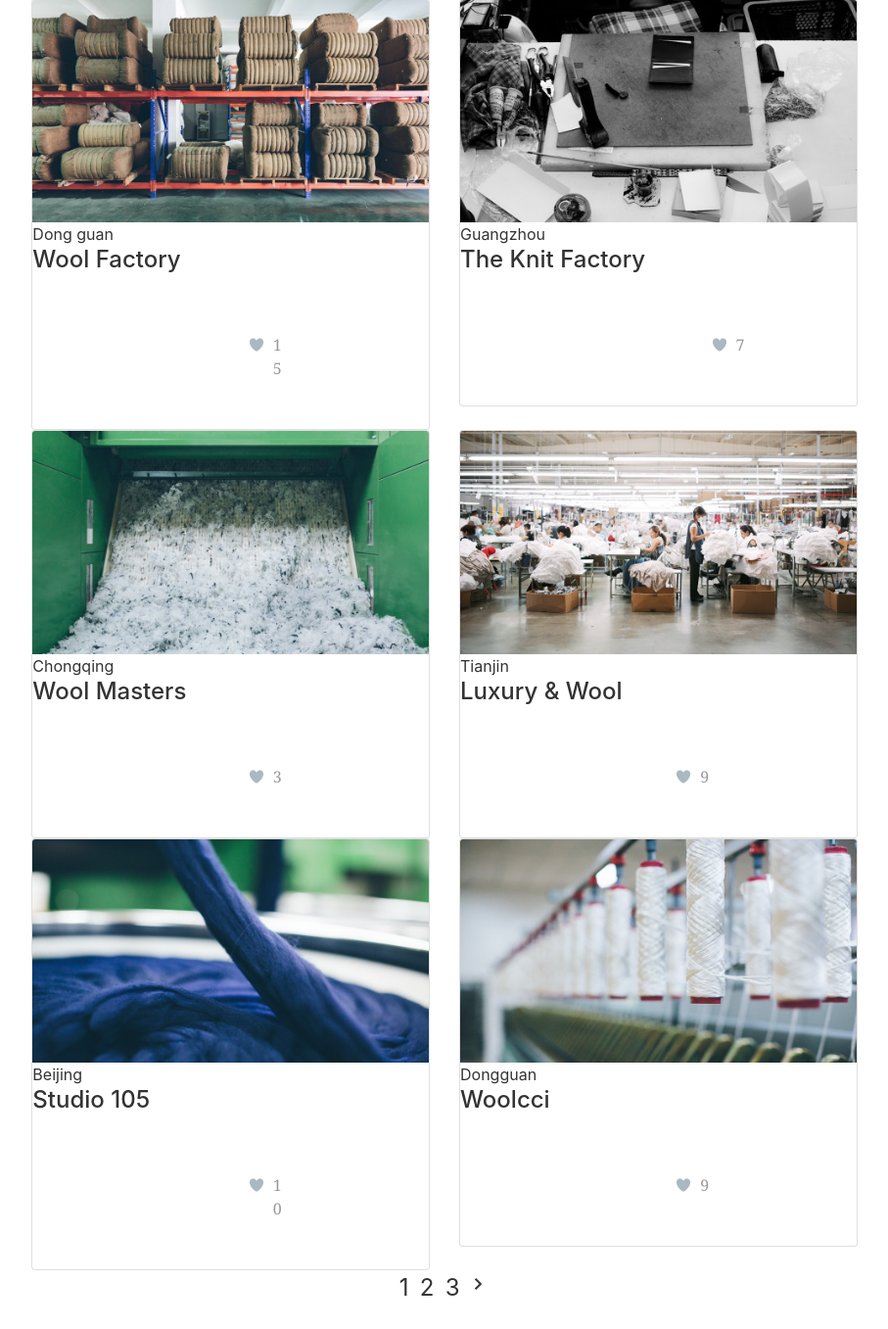
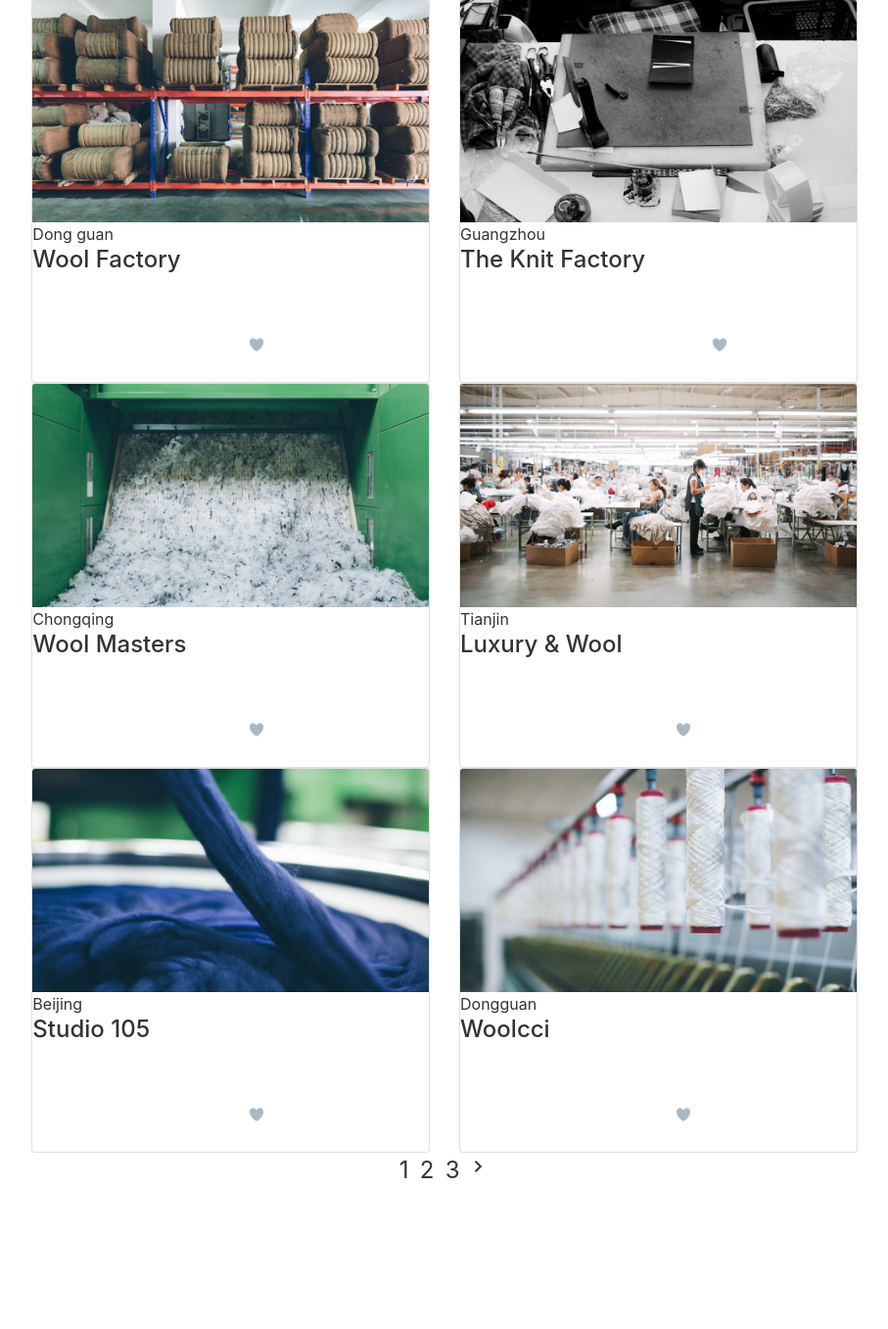
Before and after one commit to SunnyTam/factoryWindow, a Django app: page /results/ in a window 1280 px wide. Shown: the part 136-1493 px from the top of the page at 98% size, without its empty margins (186-1093 px from the left). After the commit the page ends 1339 px from the top, so only its background shows below. Run offline with Django 3.2, Linux system fonts and the light colour scheme; some libraries are stand-ins or nearby versions.

Commit message:
changed hearts

```diff
--- a/templates/results.html
+++ b/templates/results.html
@@ -186,10 +186,10 @@
 						<h4 class="card-title">Wool Factory</h4>
 					</div>
 
-					<div class="col-sm-1">
-						<div class="feed shift_left" id="feed1">
+					<div class="col-sm-1 col-md-push-4">
+						<div class="feed shift_left" id="feed1" >
 							<p style="visibility: hidden;">arst</p>
-							<div class="heart " id="like1" rel="like"></div> <div class="likeCount" id="likeCount1">15</div>
+							<div class="heart " id="like1" rel="like"></div> <div class="likeCount" id="likeCount1"></div>
 						</div>
 					</div>
 				</div>
@@ -208,10 +208,10 @@
 						<h4 class="card-title">The Knit Factory</h4>
 					</div>
 
-					<div class="col-sm-1">
+					<div class="col-sm-1 col-md-push-3">
 						<div class="feed shift_left" id="feed1">
 							<p style="visibility: hidden;">arst</p>
-							<div class="heart " id="like2" rel="like"></div> <div class="likeCount" id="likeCount2">7</div>
+							<div class="heart " id="like2" rel="like"></div> <div class="likeCount" id="likeCount2"></div>
 						</div>
 					</div>
 				</div>
@@ -241,10 +241,10 @@
 						<h4 class="card-title">Wool Masters</h4>
 					</div>
 
-					<div class="col-sm-1">
+					<div class="col-sm-1 col-md-push-4">
 						<div class="feed shift_left" id="feed1">
 							<p style="visibility: hidden;">arst</p>
-							<div class="heart " id="like3" rel="like"></div> <div class="likeCount" id="likeCount3">3</div>
+							<div class="heart " id="like3" rel="like"></div> <div class="likeCount" id="likeCount3"></div>
 						</div>
 					</div>
 				</div>
@@ -263,10 +263,10 @@
 						<h4 class="card-title">Luxury &#38; Wool</h4>
 					</div>
 
-					<div class="col-sm-1">
+					<div class="col-sm-1 col-md-push-4">
 						<div class="feed shift_left" id="feed1">
 							<p style="visibility: hidden;">arst</p>
-							<div class="heart " id="like4" rel="like"></div> <div class="likeCount" id="likeCount4">9</div>
+							<div class="heart " id="like4" rel="like"></div> <div class="likeCount" id="likeCount4"></div>
 						</div>
 					</div>
 				</div>
@@ -295,10 +295,10 @@
 						<h4 class="card-title">Studio 105</h4>
 					</div>
 
-					<div class="col-sm-1">
+					<div class="col-sm-1 col-md-push-4">
 						<div class="feed shift_left" id="feed1">
 							<p style="visibility: hidden;">arst</p>
-							<div class="heart " id="like5" rel="like"></div> <div class="likeCount" id="likeCount5">10</div>
+							<div class="heart " id="like5" rel="like"></div> <div class="likeCount" id="likeCount5"></div>
 						</div>
 					</div>
 				</div>
@@ -317,10 +317,10 @@
 						<h4 class="card-title">Woolcci</h4>
 					</div>
 
-					<div class="col-sm-1">
+					<div class="col-sm-1 col-md-push-4">
 						<div class="feed shift_left" id="feed1">
 							<p style="visibility: hidden;">arst</p>
-							<div class="heart " id="like6" rel="like"></div> <div class="likeCount" id="likeCount6">9</div>
+							<div class="heart " id="like6" rel="like"></div> <div class="likeCount" id="likeCount6"></div>
 						</div>
 					</div>
 				</div>
```
